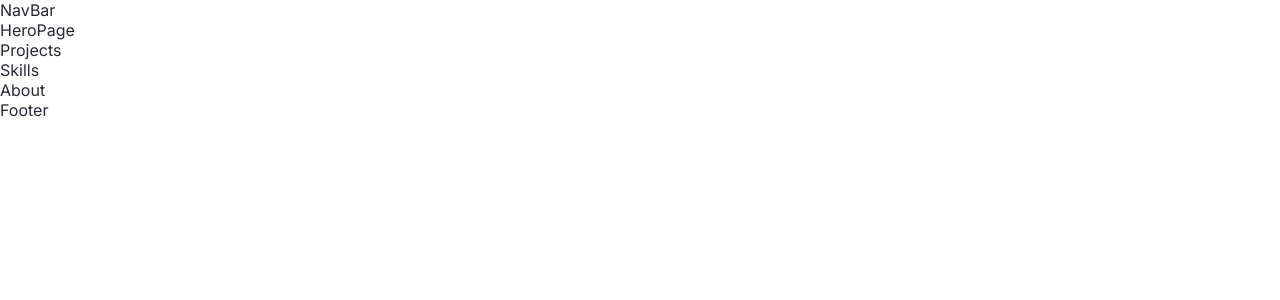
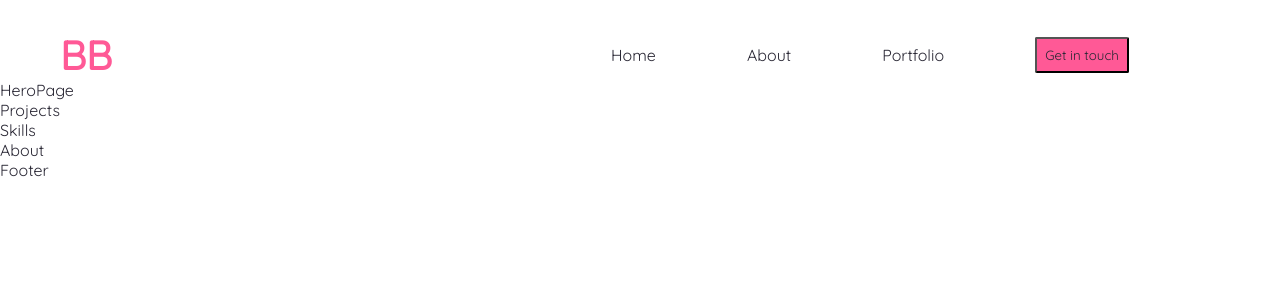
Before and after one commit to blaisebuckland/portfolio-v2, a React (Create React App) app: page / in a window 1280 px wide. Shown: the top 300 px of the page. Built offline with nearby package versions, Linux system fonts and the light colour scheme.

Commit message:
Created navbar

```diff
--- a/src/components/NavBar/NavBar.jsx
+++ b/src/components/NavBar/NavBar.jsx
@@ -3,7 +3,17 @@ import styles from './NavBar.module.scss';
 
 const NavBar = () => {
   return (
-    <div>NavBar</div>
+    <>
+    <nav className={styles.navContainer}>
+      <h2 className={styles.logo}>BB</h2>
+      <div className={styles.navLinksContainer}>
+        <a href="" className={styles.navLinks}>Home</a>
+        <a href="" className={styles.navLinks}>About</a>
+        <a href="" className={styles.navLinks}>Portfolio</a>
+        <button className={styles.btn}>Get in touch</button>
+      </div>
+    </nav>
+    </>
   )
 }
 
--- a/src/components/NavBar/NavBar.module.scss
+++ b/src/components/NavBar/NavBar.module.scss
@@ -0,0 +1,30 @@
+@import "../../variables.scss";
+
+* {
+    font-family: $font-display;
+}
+
+.navContainer {
+    display: flex;
+    justify-content: space-between;
+    align-items: center;
+    margin: 30px 60px 0px 60px;
+}
+
+.navLinksContainer {
+    display: flex;
+    justify-content: space-evenly;
+    align-items: center;
+    width: 700px;
+}
+
+.logo {
+    color: $color-secondary;
+    font-size: 40px;
+}
+
+.btn {
+    background-color: $color-secondary;
+    padding: 8px;
+    border-radius: 2px;
+}
```
